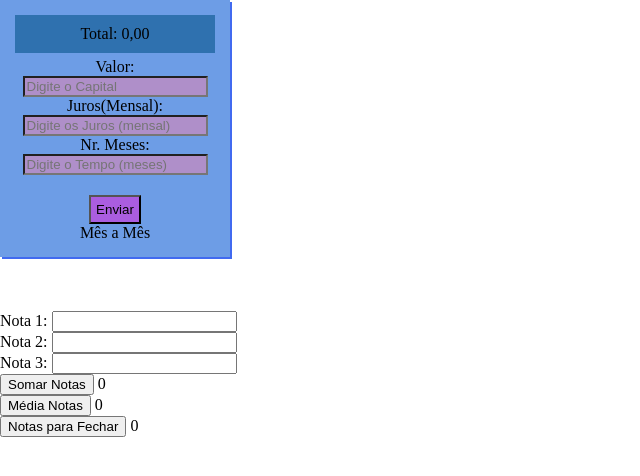
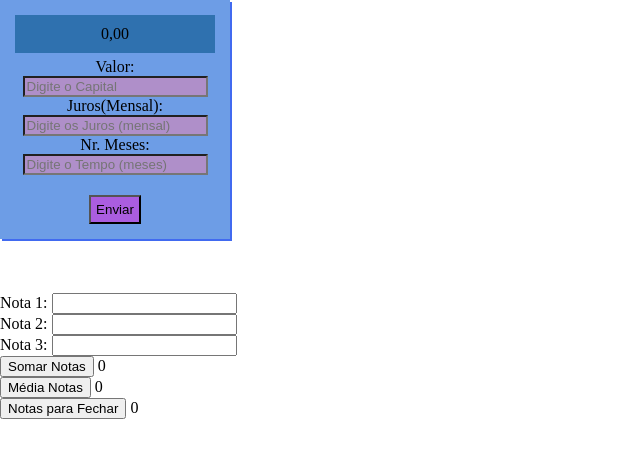
Before and after one commit to Camillapb/primeiroe_3t, a plain HTML site: page index.html in a window 1280 px wide. Shown: the whole page, without its empty margins (0-640 px from the left). Drawn offline with Linux system fonts and the light colour scheme.

Commit message:
Update index.html

```diff
--- a/index.html
+++ b/index.html
@@ -14,13 +14,14 @@
 <body>
   <div class="calculadora">
     <div id="psTotal">
-    <span id="total">Total: 0,00</span><br>
+    <span id="total"> 0,00</span><br>
   </div>
     Valor: <input id="valor" placeholder="Digite o Capital" type="text"><br>
     Juros(Mensal): <input id="juros" placeholder="Digite os Juros (mensal)" type="text"><br>
     Nr. Meses: <input id="meses" placeholder="Digite o Tempo (meses)" type="text"><br>
     <button id="btnCalc" onclick="calcula()">Enviar</button><br>
-    <span id="mes">Mês a Mês</span>
+    <span id="mes"></span>
+  </div>
   </div>
 
   <br><br><br>
```
